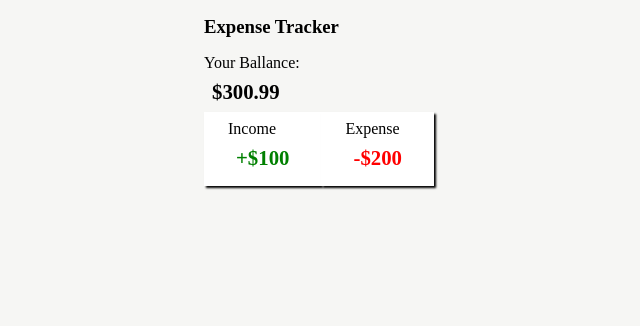
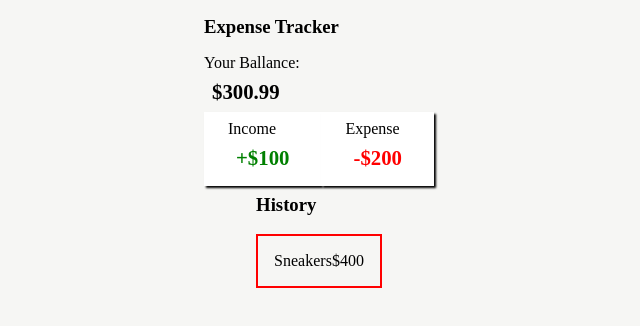
Before and after one commit to yusef-codes10/expense-tracker-vue, a Vue app: page / in a window 1280 px wide. Shown: the top 326 px of the page, without its empty margins (321-961 px from the left). Built offline with nearby package versions, Linux system fonts and the light colour scheme.

Commit message:
width crisis

```diff
--- a/src/App.vue
+++ b/src/App.vue
@@ -1,10 +1,12 @@
 <script setup>
 import DisplaySection from './components/DisplaySection.vue'
+import HistorySection from './components/HistorySection.vue'
 </script>
 
 <template>
   <div class="expense-tracker">
     <DisplaySection />
+    <HistorySection />
   </div>
 </template>
 
@@ -14,5 +16,6 @@ import DisplaySection from './components/DisplaySection.vue'
   flex-direction: column;
   height: 100dvh;
   align-items: center;
+  gap: 0.5rem;
 }
 </style>
--- a/src/components/HistorySection.vue
+++ b/src/components/HistorySection.vue
@@ -1,8 +1,17 @@
-<script setup></script>
+<script setup>
+import ItemComp from './ItemComp.vue'
+</script>
 
 <template>
-  <h3>History</h3>
-  <br />
+  <div class="history">
+    <h3>History</h3>
+    <br />
+    <ItemComp />
+  </div>
 </template>
 
-<style scoped></style>
+<style scoped>
+.histroy {
+  width: 100%;
+}
+</style>
--- a/src/components/ItemComp.vue
+++ b/src/components/ItemComp.vue
@@ -0,0 +1,24 @@
+<script setup></script>
+
+<template>
+  <div class="item">
+    <div class="item-title">Sneakers</div>
+    <div class="item-price">$400</div>
+  </div>
+</template>
+
+<style scoped>
+.item {
+  width: 100%;
+  display: flex;
+  justify-content: space-between;
+  align-items: center;
+  border: 2px solid red;
+  padding: 1rem;
+}
+
+.item-title,
+.item-price {
+  width: 100%;
+}
+</style>
```
